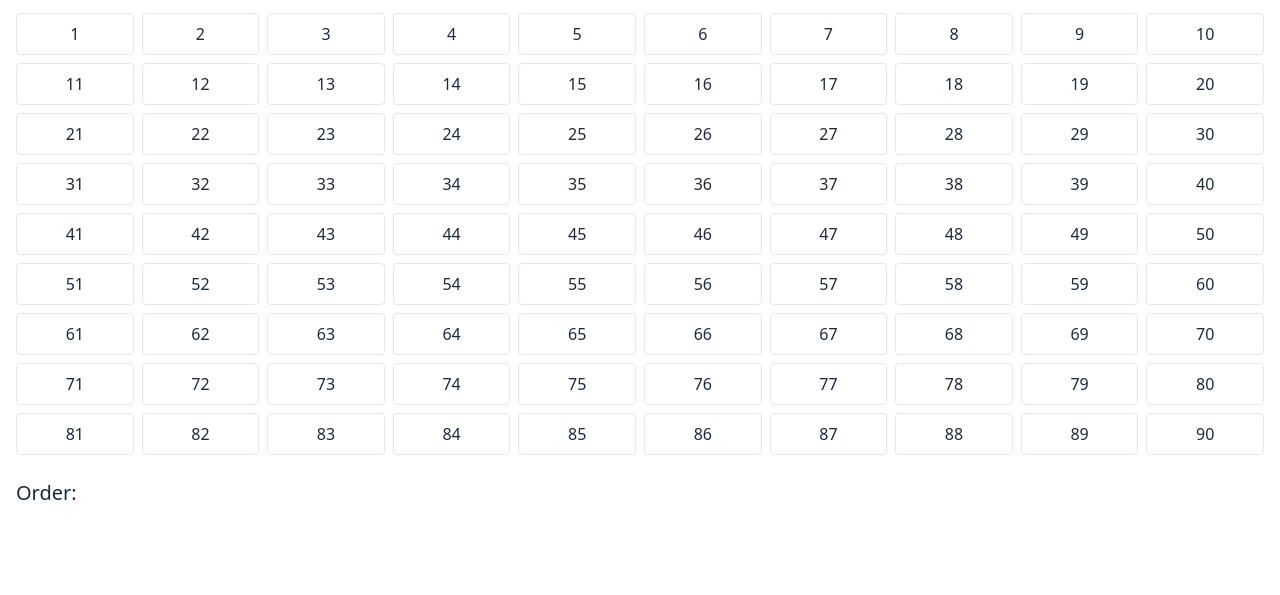
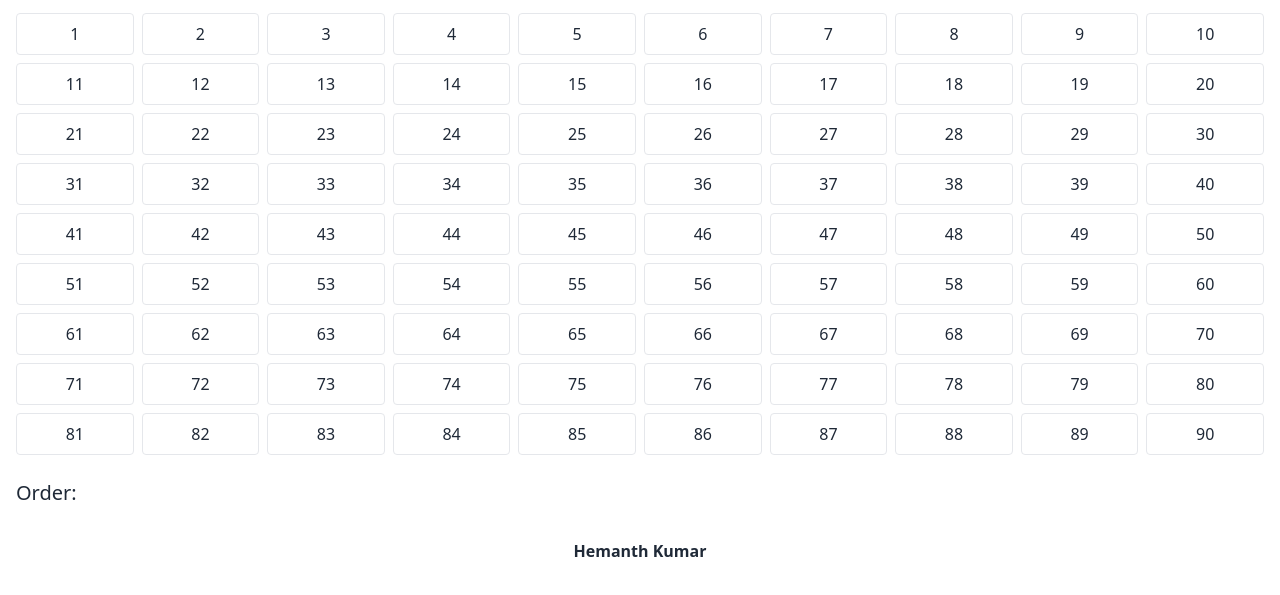
Before and after one commit to hk2403/TambolaNumberPicker, a plain HTML site: page index.html in a window 1280 px wide. Shown: the part 59-654 px from the top of the page. Drawn offline with nearby package versions, Linux system fonts and the light colour scheme.

Commit message:
added my name

```diff
--- a/index.html
+++ b/index.html
@@ -60,6 +60,7 @@
 
 
 </div>
+<div style="display: flex; justify-content: center; align-content: center;"><div class="font-bold">Hemanth Kumar</div></div>
 <script src="https://unpkg.com/alpinejs" defer></script>
 </body>
 </html>
```
